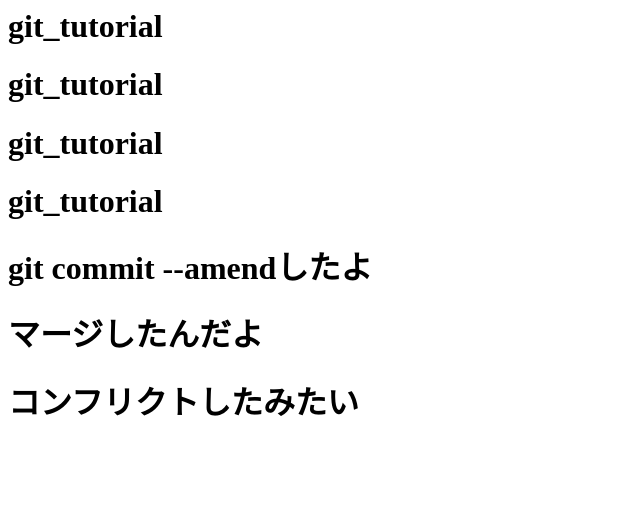
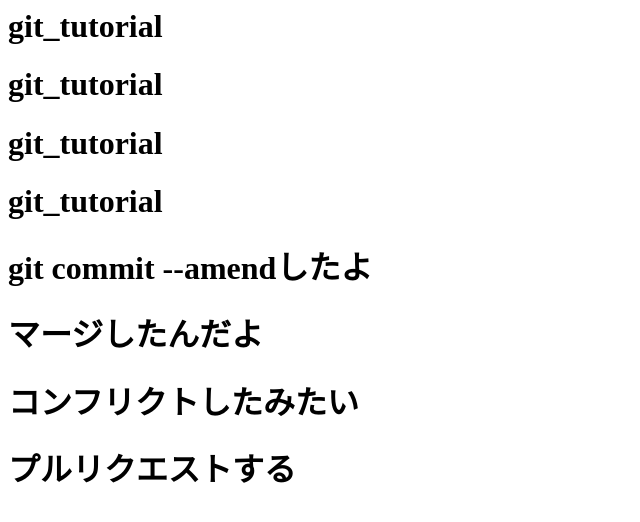
Before and after one commit to ikenoyu/git_tutorial2, a plain HTML site: page index.html in a window 1280 px wide. Shown: the whole page, without its empty margins (0-640 px from the left). Drawn offline with Linux system fonts and the light colour scheme.

Commit message:
プルリクエスト

```diff
--- a/index.html
+++ b/index.html
@@ -9,3 +9,4 @@
 <h1>git commit --amendしたよ</h1>
 <h1>マージしたんだよ</h1>
 <h1>コンフリクトしたみたい</h1>
+<h1>プルリクエストする</h1>
```
